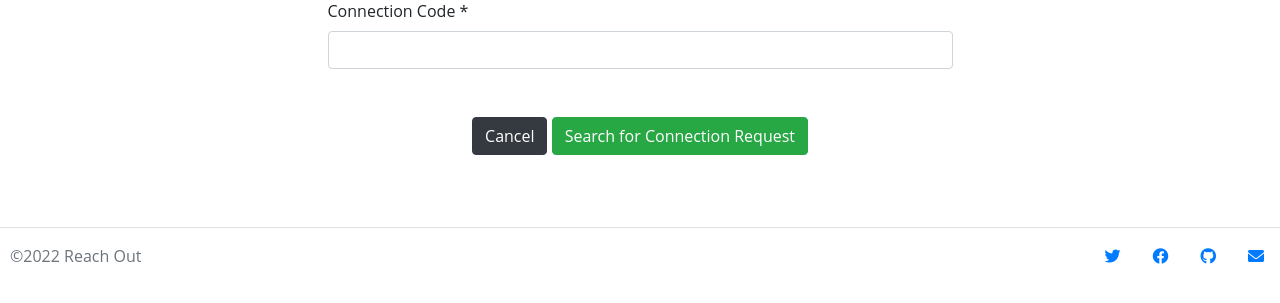
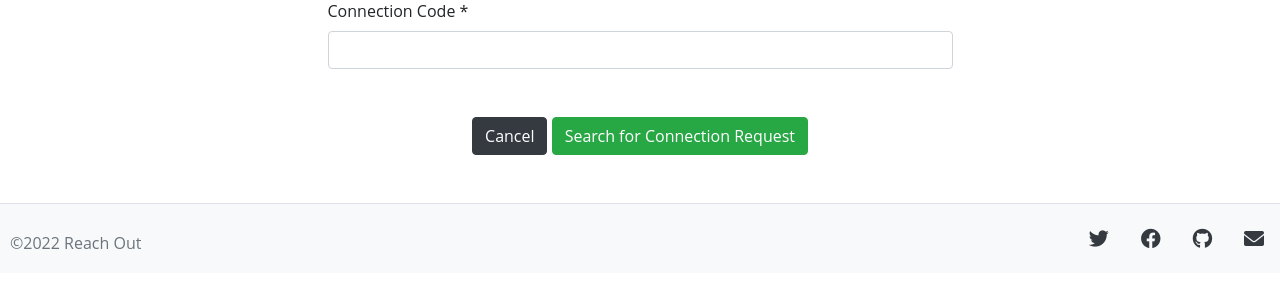
Before and after one commit to nlenno1/team-5-may-2022, a Django app: page /connection-request/search in a window 1280 px wide. Shown: the part 303-606 px from the top of the page. Run offline with Django 3.2, Linux system fonts and the light colour scheme.

Commit message:
Add style to footer

```diff
--- a/static/css/base.css
+++ b/static/css/base.css
@@ -20,6 +20,7 @@
 
 body {
     font-family: 'Open Sans', sans-serif;
+    margin:0;
 }
 
 footer p,
--- a/templates/includes/footer.html
+++ b/templates/includes/footer.html
@@ -1,17 +1,17 @@
 <div>
-  <footer class="d-flex flex-wrap justify-content-between align-items-center py-3 my-4 border-top">
+  <footer class="d-flex flex-wrap justify-content-between align-items-center py-3 pt-4 border-top bg-light">
     <p class="col-xs mb-0 text-muted">©2022 Reach Out</p>
 
     <div class="nav col-xs justify-content-end">
       <ul class="nav list-unstyled ms-auto">
         <li class="mx-2 mx-lg-3"><a class="link-secondary" href="https://twitter.com/" target="_blank"><i
-              class="fab fa-twitter"></i></a></li>
+              class="fab fa-twitter text-dark h5"></i></a></li>
         <li class="mx-2 mx-lg-3"><a class="link-secondary" href="https://facebook.com/" target="_blank"><i
-              class="fab fa-facebook"></i></a></li>
+              class="fab fa-facebook text-dark h5"></i></a></li>
         <li class="mx-2 mx-lg-3"><a class="link-secondary" href="https://github.com/nlenno1/team-5-may-2022"
-            target="_blank"><i class="fab fa-github"></i></a></li>
+            target="_blank"><i class="fab fa-github text-dark h5"></i></a></li>
         <li class="mx-2 mx-lg-3"><a class="link-secondary" href="mailto:reachout.connection.service@gmail.com"
-            target="_blank"><i class="fa-solid fa-envelope"></i></a></li>
+            target="_blank"><i class="fa-solid fa-envelope text-dark h5"></i></a></li>
       </ul>
     </div>
   </footer>
--- a/templates/includes/navbar.html
+++ b/templates/includes/navbar.html
@@ -1,10 +1,10 @@
 {% load static %}
 
 <!-- NAVBAR STYLING -->
-<nav class="navbar navbar-expand-md primary">
+<nav class="navbar navbar-expand-md navbar-dark">
     <div class="container-fluid">
         <a class="navbar-brand" href="{% url 'home' %}"></a>
-        <button id="menu-toggle-button" class="navbar-toggler"
+        <button id="menu-toggle-button" class="navbar-toggler text-white"
             type="button" data-toggle="collapse" data-target="#navbarResponsive"
             aria-expanded="false" aria-label="Toggle navigation">
             <span class="navbar-toggler-icon"></span>
```
